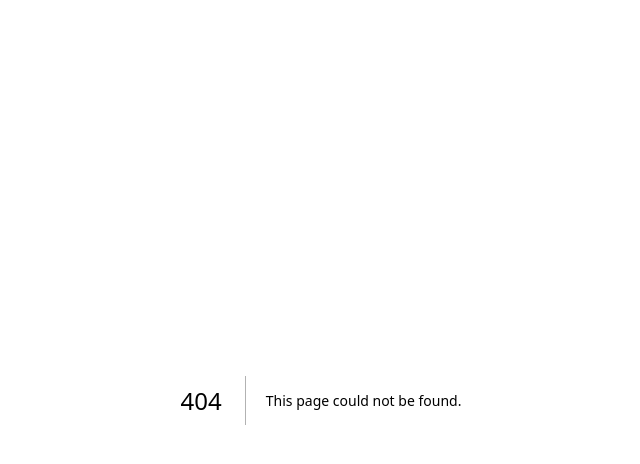
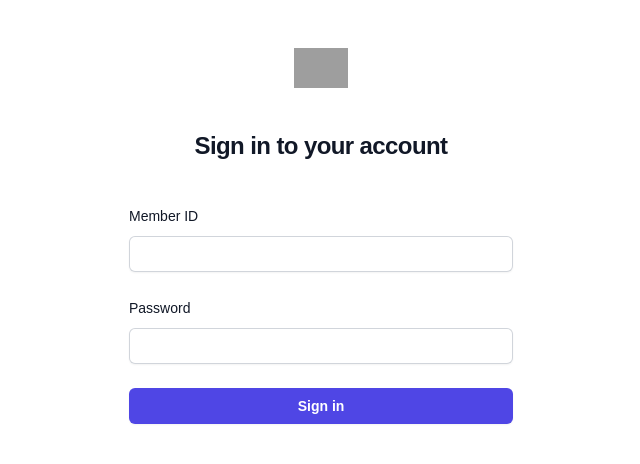
Before and after one commit to jingjingmaple/member-deposit, a Next.js app: page /login in a window 1280 px wide. Before the commit this address had no page. Shown: the top 464 px of the page, without its empty margins (319-959 px from the left). Built offline with nearby package versions, Linux system fonts and the light colour scheme; grey boxes are pictures that could not be loaded.

Commit message:
Create blank login page

```diff
--- /dev/null
+++ b/src/app/login/page.tsx
@@ -0,0 +1,72 @@
+import react from 'react'
+const LoginPage = () => {
+    return (
+        <>
+
+      <div className="flex min-h-full flex-1 flex-col justify-center px-6 py-12 lg:px-8">
+        <div className="sm:mx-auto sm:w-full sm:max-w-sm">
+          <img
+            alt="Bank"
+            src="https://tailwindui.com/img/logos/mark.svg?color=indigo&shade=600"
+            className="mx-auto h-10 w-auto"
+          />
+          <h2 className="mt-10 text-center text-2xl font-bold leading-9 tracking-tight text-gray-900">
+            Sign in to your account
+          </h2>
+        </div>
+
+        <div className="mt-10 sm:mx-auto sm:w-full sm:max-w-sm">
+          <form action="#" method="POST" className="space-y-6">
+            <div>
+              <label htmlFor="member_id" className="block text-sm font-medium leading-6 text-gray-900">
+                Member ID
+              </label>
+              <div className="mt-2">
+                <input
+                  id="member_id"
+                  name="member_id"
+                  type="text"
+                  required
+                  autoComplete="member_id"
+                  className="block w-full rounded-md border-0 py-1.5 text-gray-900 shadow-sm ring-1 ring-inset ring-gray-300 placeholder:text-gray-400 focus:ring-2 focus:ring-inset focus:ring-indigo-600 sm:text-sm sm:leading-6"
+                />
+              </div>
+            </div>
+
+            <div>
+              <div className="flex items-center justify-between">
+                <label htmlFor="password" className="block text-sm font-medium leading-6 text-gray-900">
+                  Password
+                </label>
+
+              </div>
+              <div className="mt-2">
+                <input
+                  id="password"
+                  name="password"
+                  type="password"
+                  required
+                  autoComplete="current-password"
+                  className="block w-full rounded-md border-0 py-1.5 text-gray-900 shadow-sm ring-1 ring-inset ring-gray-300 placeholder:text-gray-400 focus:ring-2 focus:ring-inset focus:ring-indigo-600 sm:text-sm sm:leading-6"
+                />
+              </div>
+            </div>
+
+            <div>
+              <button
+                type="submit"
+                className="flex w-full justify-center rounded-md bg-indigo-600 px-3 py-1.5 text-sm font-semibold leading-6 text-white shadow-sm hover:bg-indigo-500 focus-visible:outline focus-visible:outline-2 focus-visible:outline-offset-2 focus-visible:outline-indigo-600"
+              >
+                Sign in
+              </button>
+            </div>
+          </form>
+
+
+        </div>
+      </div>
+    </>
+    )
+}
+
+export default LoginPage
```
